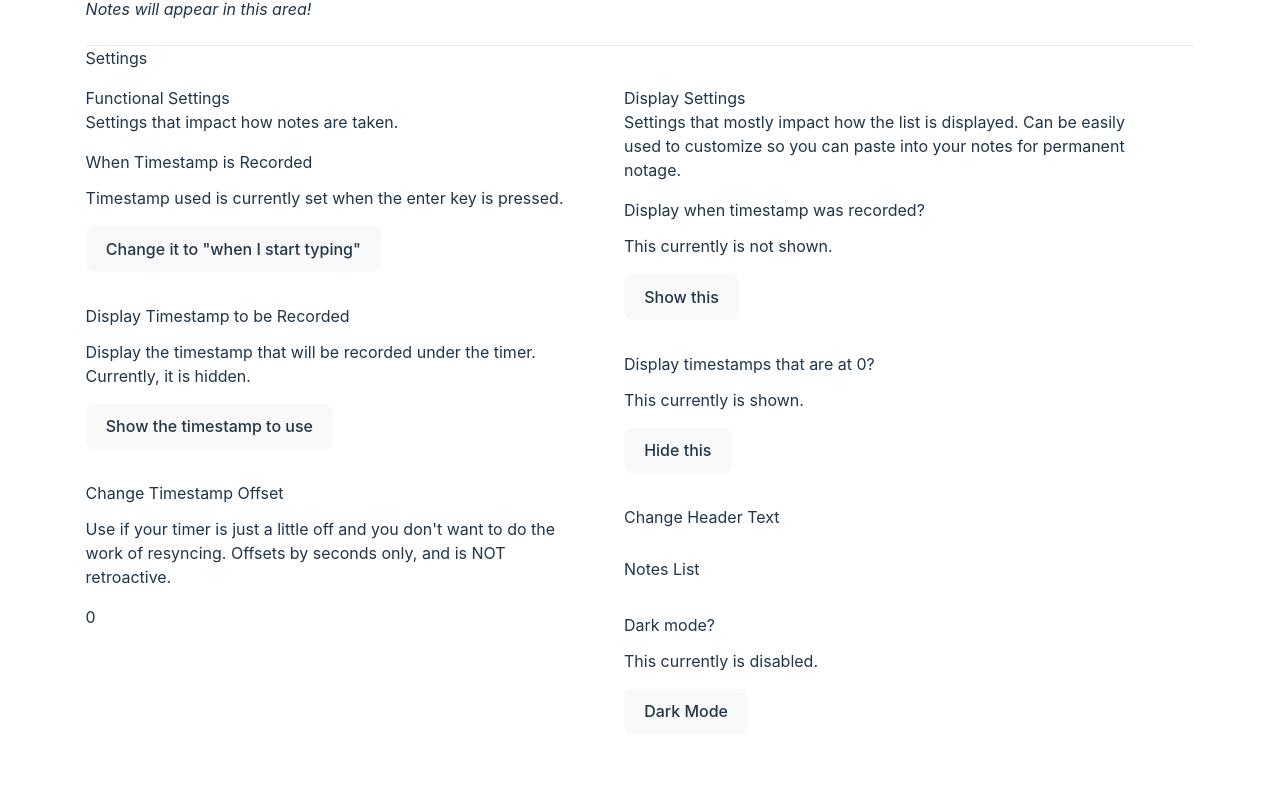
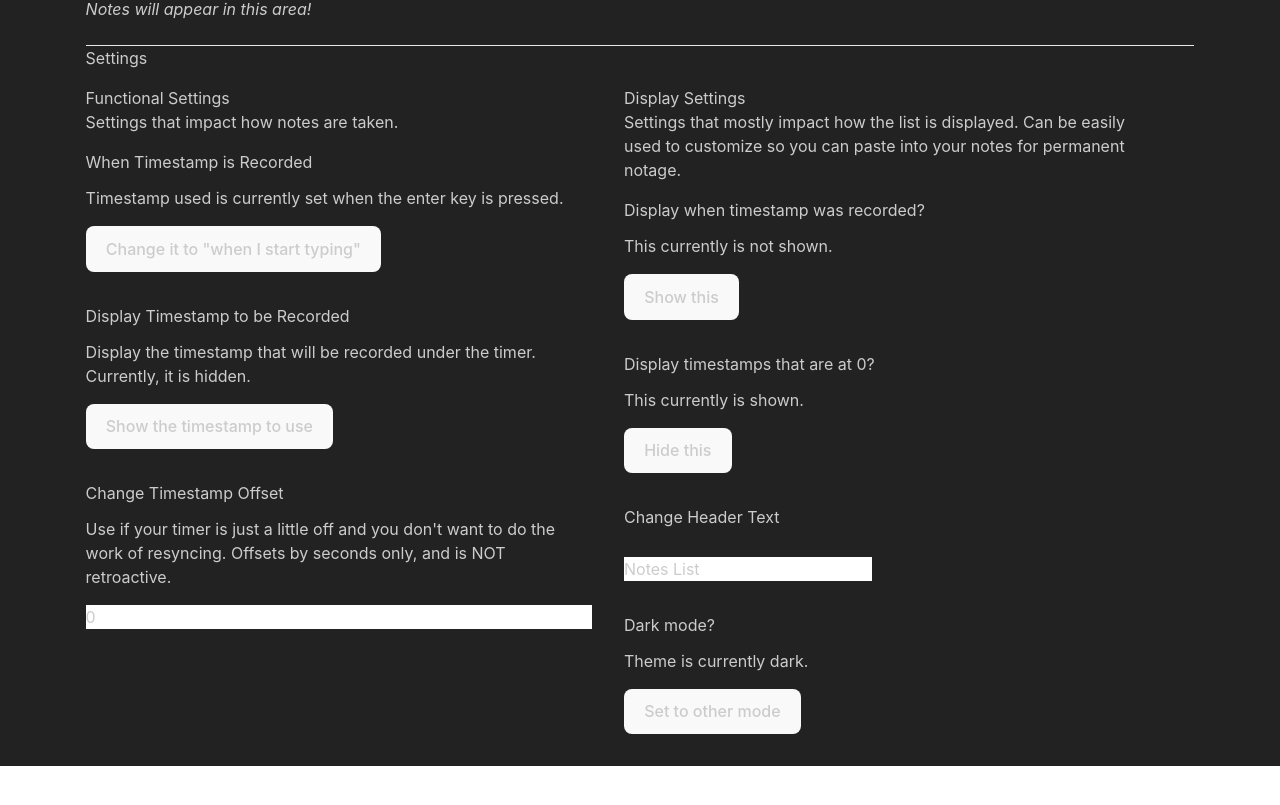
Before and after one commit to emilyeserven/agnostic-timer-deployable, a React (Vite) app: page / in a window 1280 px wide. Shown: the part 491-1296 px from the top of the page. Built offline with nearby package versions, Linux system fonts and the light colour scheme.

Commit message:
Added some constants and made dark mode toggle work enough

```diff
--- a/src/App.jsx
+++ b/src/App.jsx
@@ -12,6 +12,17 @@ import {DisplaySettings} from "./DisplaySettings";
 // TODO: Maybe make the settings true/false/etc dropdowns instead of buttons later
 // TODO: Context stuff: https://stackoverflow.com/questions/41030361/how-to-update-react-context-from-inside-a-child-component
 
+
+// TODO: Move constants
+export const THEME = {
+    SYSTEM: 'system',
+    DARK: 'dark',
+    LIGHT: 'light',
+}
+
+export const LOCAL_STORAGE_KEYS = {
+    DARK_MODE: 'dark-mode',
+}
 
 // TODO: Consider having a DisplaySettings Context and a FunctionSettingsContext?
 export const SettingsContext = createContext({
@@ -74,14 +85,44 @@ export function App() {
 
     localStorage.setItem("testVal", "Froggy");
     const testVal = localStorage.getItem("testVal");
+    const testVal2 = localStorage.getItem("nonexistent");
     console.log(testVal);
+    console.log(testVal2);
+
 
     // Get the theme from the system
-    const isDarkTheme = useThemeDetector();
-    console.log('isDarkTheme', isDarkTheme);
+    const detectedTheme = useThemeDetector();
+
+    const getDarkTheme = () => {
+        let darkModeValue = '';
+        // check for a local storage value
+        const lsDarkMode = localStorage.getItem(LOCAL_STORAGE_KEYS.DARK_MODE);
+        console.log('lsDarkMode', lsDarkMode);
+        // if it's null, use System as value and then set localStorage
+        if (lsDarkMode === null) {
+            // No system theme yet due to just using a button to toggle
+            /*
+                darkModeValue = detectedTheme;
+                localStorage.setItem(LOCAL_STORAGE_KEYS.DARK_MODE, THEME.SYSTEM);
+             */
+            darkModeValue = THEME.DARK;
+            localStorage.setItem(LOCAL_STORAGE_KEYS.DARK_MODE, THEME.DARK);
+        } else if (lsDarkMode === THEME.SYSTEM) {
+            // if it's set to "system", we need to check the system's theme
+            darkModeValue = detectedTheme;
+        } else {
+            darkModeValue = lsDarkMode;
+        }
+        // if not null, use whatever setting is listed
+        return darkModeValue;
+    }
+
+
+    const darkModeToUse = getDarkTheme();
+    console.log('isDarkTheme', darkModeToUse);
 
     // TODO: Some of this should be context and not state
-    const [darkMode, setDarkMode] = useState(isDarkTheme);
+    const [darkMode, setDarkMode] = useState(darkModeToUse);
     const [notes, setNotes] = useState({});
     const [newNote, setNewNote] = useState('');
     const [totalSecondsAtStart, setTotalSecondsAtStart] = useState(0);
@@ -158,7 +199,7 @@ export function App() {
 
     return (
         <SettingsContext.Provider value={contextValues}>
-            <div className={`app ${darkMode && 'dark-mode'}`}>
+            <div className={`app ${darkMode === THEME.DARK && 'dark-mode'}`}>
                 <div className='timer-area'>
                     <h1>Media-Agnostic Relatively-TImestamped Notetaker</h1>
                     <p>Or, uh, MARTIN for short.</p>
--- a/src/DisplaySettings.jsx
+++ b/src/DisplaySettings.jsx
@@ -1,4 +1,4 @@
-import {SettingsBlock, SettingsContext} from "./App";
+import {LOCAL_STORAGE_KEYS, SettingsBlock, SettingsContext, THEME} from "./App";
 import {useContext} from "react";
 
 export function DisplaySettings() {
@@ -12,6 +12,20 @@ export function DisplaySettings() {
         darkMode,
         setDarkMode
     } = useContext(SettingsContext);
+
+    const toggleDarkMode = (darkModeVal) => {
+        let newDarkModeVal;
+        if (darkModeVal === THEME.DARK) {
+            newDarkModeVal = THEME.LIGHT;
+            localStorage.setItem(LOCAL_STORAGE_KEYS.DARK_MODE, THEME.LIGHT);
+        } else {
+            newDarkModeVal = THEME.DARK;
+            localStorage.setItem(LOCAL_STORAGE_KEYS.DARK_MODE, THEME.DARK);
+        }
+        console.log('newDarkModeVal', newDarkModeVal);
+        console.log('new ls val', localStorage.getItem(LOCAL_STORAGE_KEYS.DARK_MODE));
+        return newDarkModeVal;
+    }
 
     return (
         <>
@@ -40,8 +54,8 @@ export function DisplaySettings() {
                 </SettingsBlock>
                 <SettingsBlock
                     headerText={"Dark mode?"}>
-                    This currently {darkMode ? 'is enabled' : 'is disabled'}.<br />
-                    <button onClick={() => {setDarkMode(!darkMode)}}>{darkMode ? 'Light Mode': 'Dark Mode'}</button>
+                    Theme is currently {darkMode}.<br />
+                    <button onClick={() => {setDarkMode(toggleDarkMode(darkMode))}}>Set to other mode</button>
                 </SettingsBlock>
             </div>
         </>
```
